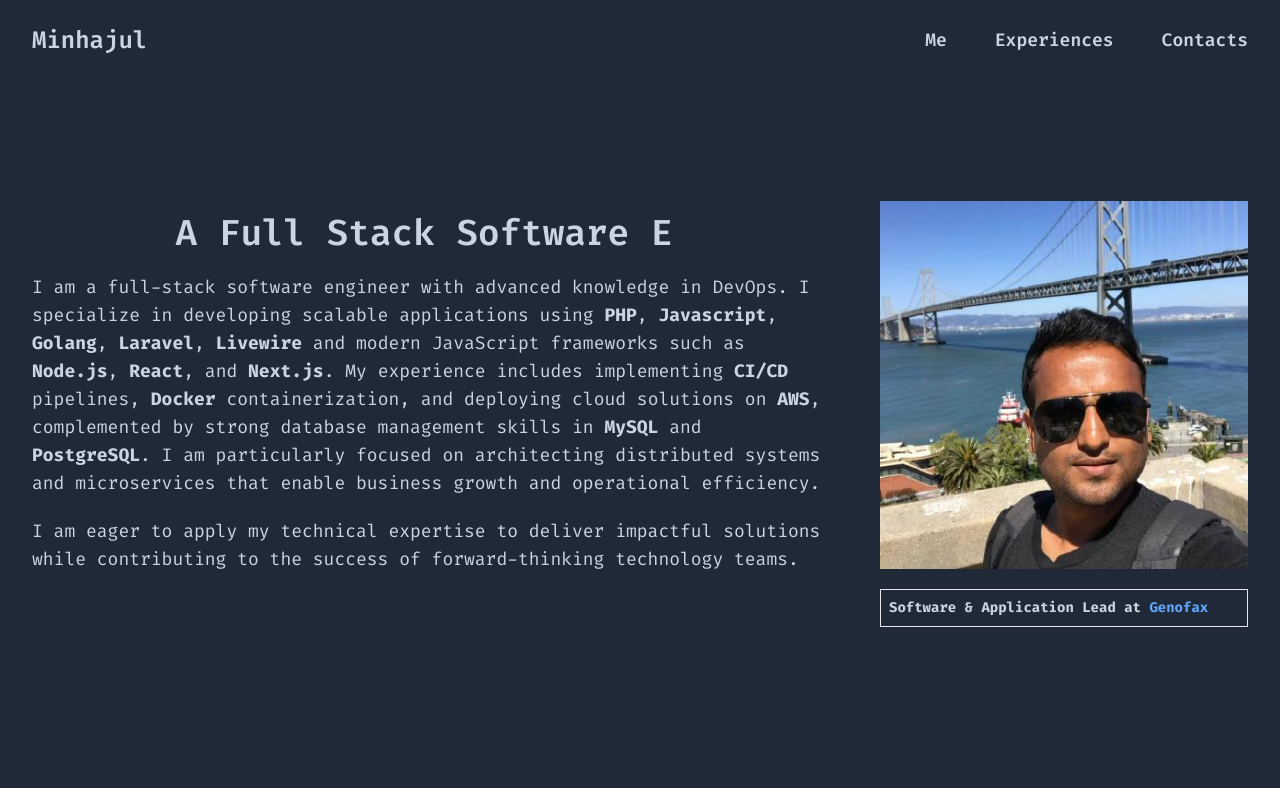
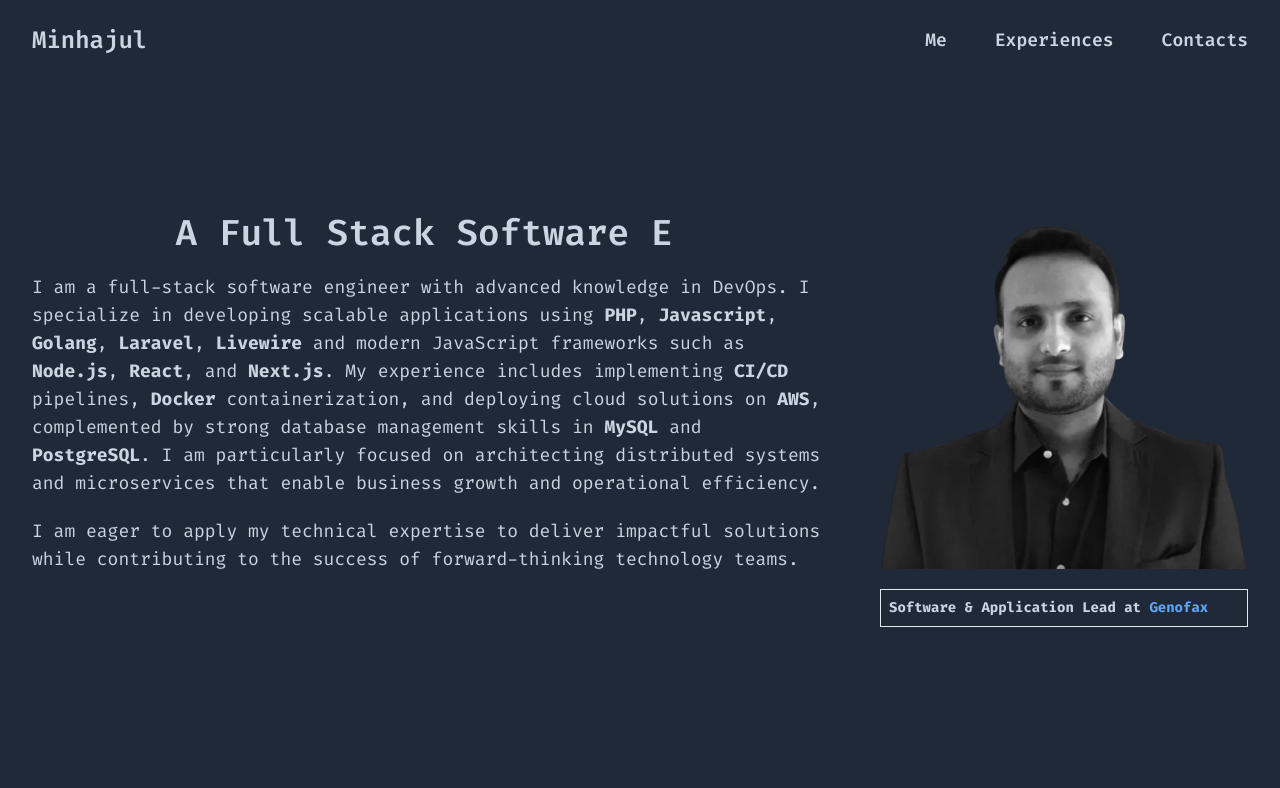
Before and after one commit to minhajul/minhajul.info, a Next.js app: page / in a window 1280 px wide. Shown: the top 788 px of the page. Built offline with nearby package versions, Linux system fonts and the light colour scheme.

Commit message:
Updated experience content

```diff
--- a/src/components/Hero.js
+++ b/src/components/Hero.js
@@ -25,7 +25,7 @@ export default function Hero(){
 
             <div className="col-span-1 lg:col-span-1">
                 <Image
-                    src="/minhajul.jpeg"
+                    src="/profile-pic.png"
                     alt="Md Minhajul Islam"
                     width="100"
                     height="100"
```
Also changed, not shown: public/profile-pic.png (added).
